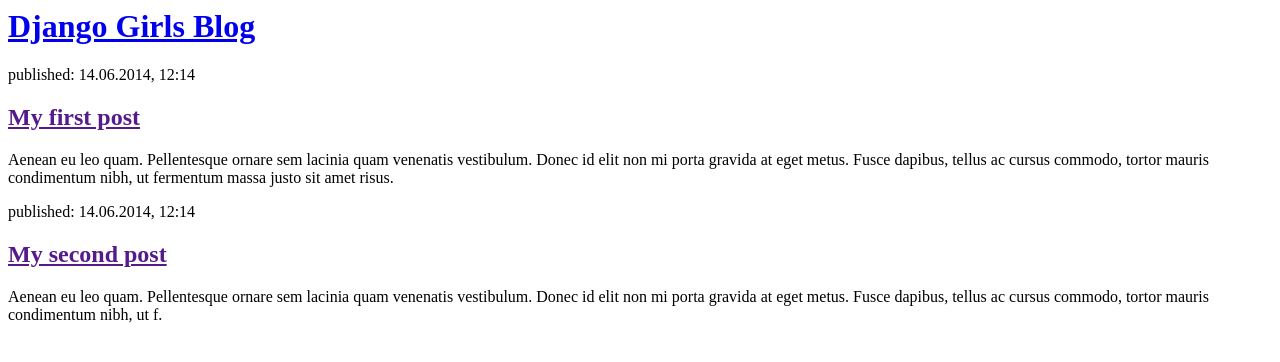
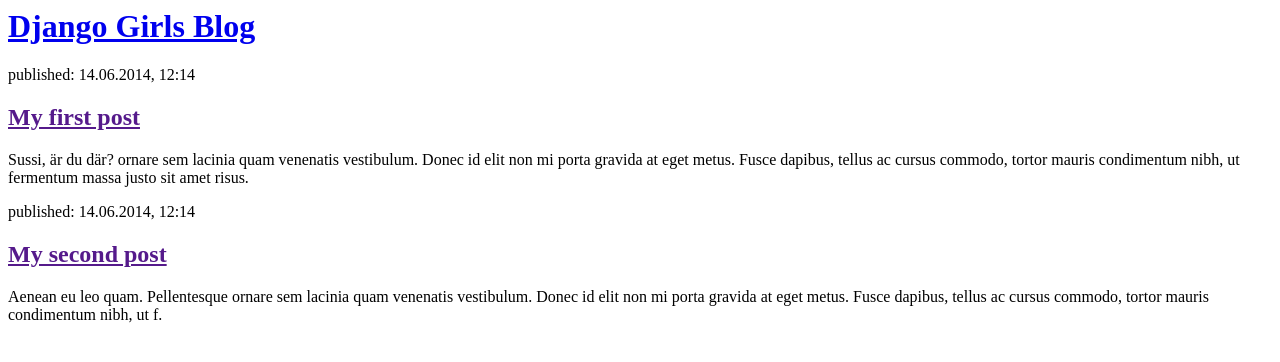
Before and after one commit to Tinttu7/my-first-blog, a Django app: page / in a window 1280 px wide. Shown: the top 362 px of the page. Run offline with Django 3.2, Linux system fonts and the light colour scheme.

Commit message:
Changed the HTML for the site.

```diff
--- a/blog/templates/blog/post_list.html
+++ b/blog/templates/blog/post_list.html
@@ -10,7 +10,7 @@
         <div>
             <p>published: 14.06.2014, 12:14</p>
             <h2><a href="">My first post</a></h2>
-            <p>Aenean eu leo quam. Pellentesque ornare sem lacinia quam venenatis vestibulum. Donec id elit non mi porta gravida at eget metus. Fusce dapibus, tellus ac cursus commodo, tortor mauris condimentum nibh, ut fermentum massa justo sit amet risus.</p>
+            <p>Sussi, är du där? ornare sem lacinia quam venenatis vestibulum. Donec id elit non mi porta gravida at eget metus. Fusce dapibus, tellus ac cursus commodo, tortor mauris condimentum nibh, ut fermentum massa justo sit amet risus.</p>
         </div>
 
         <div>
```
